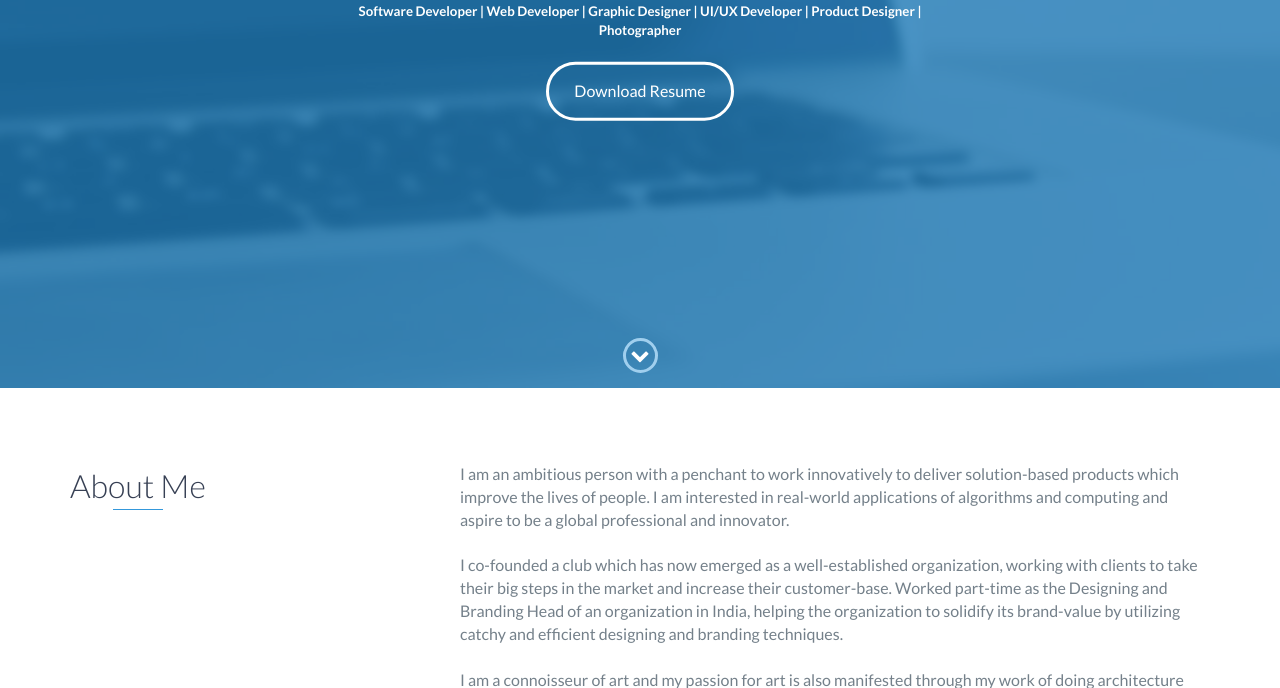
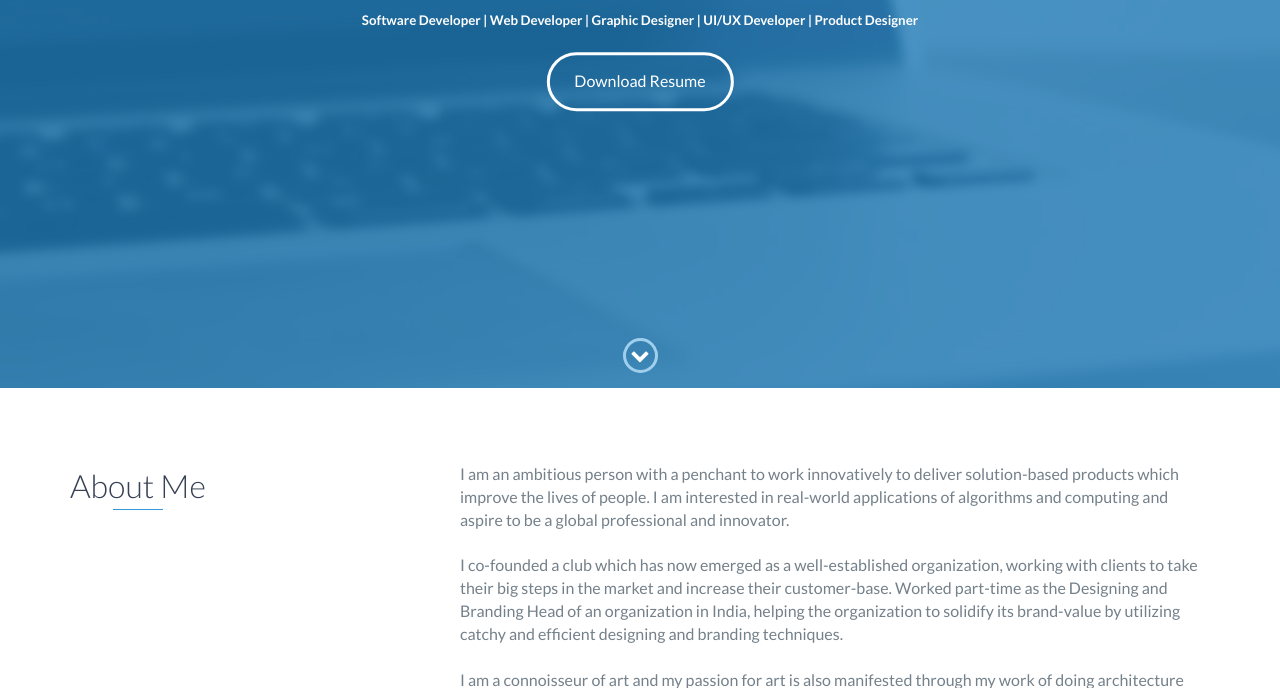
Before and after one commit to chiragcj96/chiragcj96.github.io, a website: page index.html in a window 1280 px wide. Shown: the part 412-1100 px from the top of the page. Drawn offline with nearby package versions, Linux system fonts and the light colour scheme.

Commit message:
Update index.html

```diff
--- a/index.html
+++ b/index.html
@@ -48,7 +48,7 @@
         <div id="lead-content">
             <h1>Chirag Jain</h1>
             <h2>Software Engineer</h2>
-            <h5><font color="white">Software Developer | Web Developer | Graphic Designer | UI/UX Developer | Product Designer | Photographer</font></h5>
+            <h5><font color="white">Software Developer | Web Developer | Graphic Designer | UI/UX Developer | Product Designer </font></h5>
             <a href="images/Chirag Jain.pdf" class="btn-rounded-white">Download Resume</a>
         </div>
         <!-- End #lead-content -->
```
